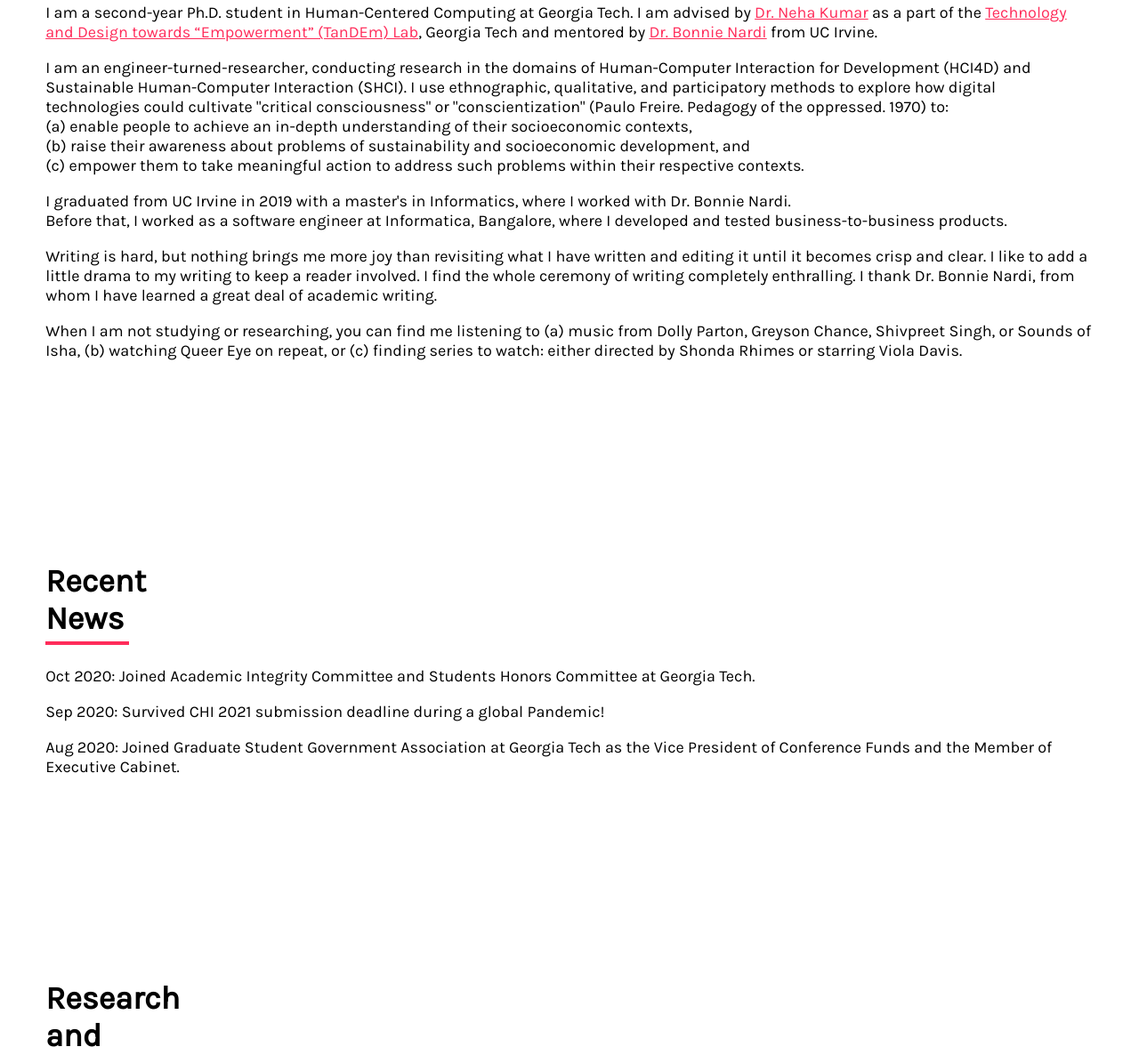
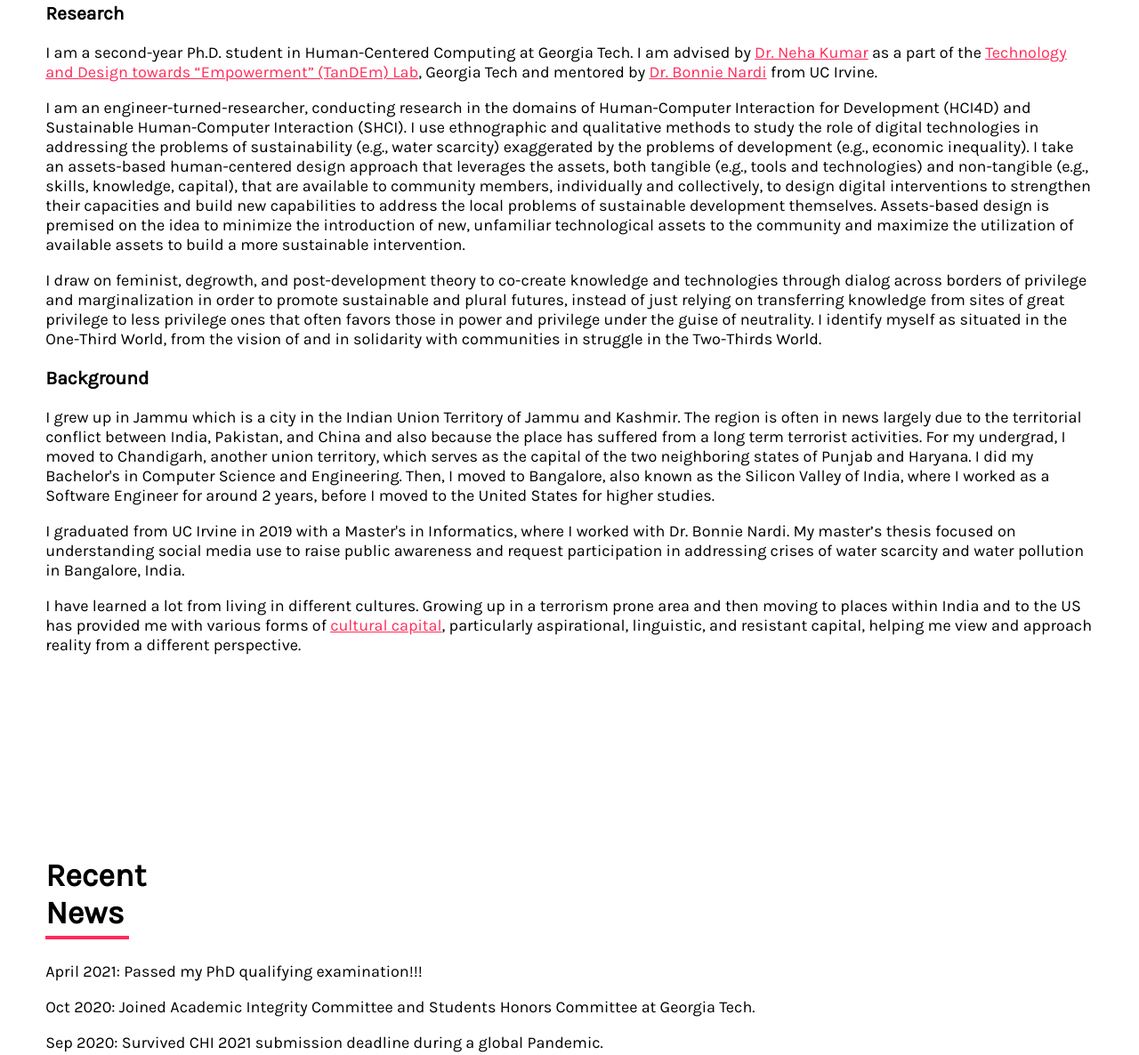
Before and after one commit to visharma228/visharma, a plain HTML site: page index.html in a window 1280 px wide. Shown: the part 1073-2259 px from the top of the page at 89% size. Drawn offline with nearby package versions, Linux system fonts and the light colour scheme.

Commit message:
updated
updated Apr 12

```diff
--- a/index.css
+++ b/index.css
@@ -184,7 +184,7 @@ header table {
 #middle {
     width:100%;
     height:50.5vh;
-    background:linear-gradient(0deg,rgba(0,0,0,0),rgba(0,0,0,0)),url("../2/VS_S.jpg") right center;
+    background:linear-gradient(0deg,rgba(0,0,0,0),rgba(0,0,0,0)),url("../2/Vishal.jpg") right center;
     background-size:cover;
     background-repeat:no-repeat;
     position: relative;
--- a/index.html
+++ b/index.html
@@ -29,7 +29,6 @@
                     <!--a href="#work"style="color:black;">Recent News</a-->
                      <a href="#rec" style="color:#FF2C5A;">Recent News</a>
                     <a href="#pub" style="color:#FF2C5A;">Research & Publications</a>
-                    <!--a href="../2/VishalSharma_CV_Dec2020.pdf" target="_blank" style="color:#FF2C5A;">CV</a-->
                     <a href="#contact" style="color:#FF2C5A;">Contact Me</a>
                 </td>
             </tr>
@@ -41,7 +40,7 @@
             <td id="about" style="width:60%" class="animated slideInLeft" style="animation-delay:2s;" >
                 <h1>Namaste, <br> I'm Vish(al).</h1>
                 <h2>I am a Ph.D. student in Human-Centered Computing at Georgia Tech. I study ways in which computing could contribute towards addressing problems of sustainability and socioeconomic development.</h2>
-                <button class="btn_one" onclick=" window.open('../2/VishalSharma_CV_Dec2020.pdf','_blank')">CV</button><br>
+                <button class="btn_one" onclick=" window.open('../2/Vishal_CV_April_2021.docx.pdf','_blank')">CV</button><br>
                 <table>
                     <tr>
                         <td class="animated zoomIn" style="animation-delay:2.4s;"><a class="social" href="https://twitter.com/iamviiish/" target="_blank"><i class="fab fa-twitter"></i></a></td>
@@ -60,6 +59,7 @@
     </table>
      <div id="bio">
         <h1><br><br>About</h1>
+         <h3>Research</h3>
         <p>
             I am a second-year Ph.D. student in Human-Centered Computing at Georgia Tech.
             I am advised by <a href="https://www.nehakumar.org/" target="_blank" style="color:#FF2C5A;"> Dr. Neha Kumar</a> as a
@@ -67,26 +67,41 @@
         </p>
         <p>
             I am an engineer-turned-researcher, conducting research in the domains of Human-Computer Interaction for Development (HCI4D) and Sustainable Human-Computer Interaction (SHCI).
-            I use ethnographic, qualitative, and participatory methods to explore how digital technologies could cultivate "critical consciousness" or "conscientization" (Paulo Freire. Pedagogy of the oppressed. 1970) to:
-            <br>(a) enable people to achieve an in-depth understanding of their socioeconomic contexts,
-            <br>(b) raise their awareness about problems of sustainability and socioeconomic development, and
-            <br>(c) empower them to take meaningful action to address such problems within their respective contexts.
+            I use ethnographic and qualitative methods to study the role of digital technologies in addressing the problems of sustainability (e.g., water scarcity) exaggerated by the problems
+            of development (e.g., economic inequality).
+            I take an assets-based human-centered design approach that leverages the assets, both tangible (e.g., tools and technologies) and non-tangible (e.g., skills, knowledge, capital),
+            that are available to community members, individually and collectively, to design digital interventions to strengthen their capacities and build new capabilities to
+            address the local problems of sustainable development themselves. Assets-based design is premised on the idea to minimize the introduction of new, unfamiliar technological assets to the community and maximize the utilization of
+            available assets to build a more sustainable intervention.
         </p>
          <p>
-             I graduated from UC Irvine in 2019 with a master's in Informatics, where I worked with Dr. Bonnie Nardi. <br>
-              Before that, I worked as a software engineer at Informatica, Bangalore, where I developed and tested business-to-business products.
+            I draw on feminist, degrowth, and post-development theory to co-create knowledge and technologies through dialog across borders of privilege and marginalization
+            in order to promote sustainable and plural futures, instead of just relying on transferring knowledge from sites of great
+            privilege to less privilege ones that often favors those in power and privilege under the guise of neutrality.
+            I identify myself as situated in the One-Third World, from the vision of and in solidarity with communities in struggle in the Two-Thirds World.
+         </p>
+         <h3>Background</h3>
+
+         <p>
+             I grew up in Jammu which is a city in the Indian Union Territory of Jammu and Kashmir. The region is often in news largely due to the territorial conflict
+             between India, Pakistan, and China and also because the place has suffered from a long term terrorist activities.
+             For my undergrad, I moved to Chandigarh, another union territory, which serves as the capital of the two neighboring states of Punjab and Haryana.
+             I did my Bachelor's in Computer Science and Engineering. Then, I moved to Bangalore, also known as the Silicon Valley of India, where I worked as a Software Engineer
+             for around 2 years, before I moved to the United States for higher studies.
          </p>
 
-
          <p>
-             Writing is hard, but nothing brings me more joy than revisiting what I have written and editing it until it becomes crisp and clear.
-             I like to add a little drama to my writing to keep a reader involved. I find the whole ceremony of writing completely enthralling.
-             I thank Dr. Bonnie Nardi, from whom I have learned a great deal of academic writing.
+             I graduated from UC Irvine in 2019 with a Master's in Informatics, where I worked with Dr. Bonnie Nardi.
+             My master’s thesis focused on understanding social media use to raise public awareness and request participation in addressing crises of water scarcity
+             and water pollution in Bangalore, India.
          </p>
          <p>
-              When I am not studying or researching, you can find me listening to (a) music from Dolly Parton, Greyson Chance, Shivpreet Singh, or Sounds of Isha,
-             (b) watching Queer Eye on repeat, or (c) finding series to watch: either directed by Shonda Rhimes or starring Viola Davis.
+             I have learned a lot from living in different cultures.
+             Growing up in a terrorism prone area and then moving to places within India and to the US has provided me with various forms of
+             <a href="https://doi.org/10.1080/1361332052000341006" target="_blank" style="color:#FF2C5A;"> cultural capital</a>, particularly aspirational, linguistic, and resistant capital,
+             helping me view and approach reality from a different perspective.
          </p>
+
     </div>
     <!--div id="work">
         <h1>Recent News</h1>
@@ -102,12 +117,14 @@
     </div>
     <div id="rec">
         <h1><br><br>Recent News</h1>
-
+        <p>
+            April 2021: Passed my PhD qualifying examination!!!
+        </p>
         <p>
             Oct 2020: Joined Academic Integrity Committee and Students Honors Committee at Georgia Tech.
         </p>
         <p>
-            Sep 2020: Survived CHI 2021 submission deadline during a global Pandemic!
+            Sep 2020: Survived CHI 2021 submission deadline during a global Pandemic.
         </p>
         <p>
             Aug 2020: Joined Graduate Student Government Association at Georgia Tech as the Vice President of Conference Funds and the Member of Executive Cabinet.
```
Also changed, not shown: 5 other files.
